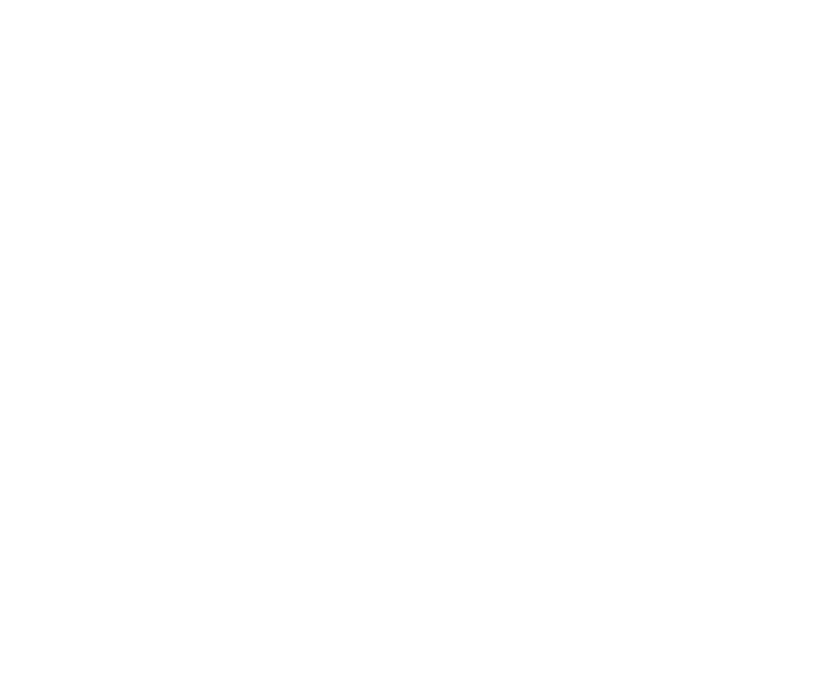
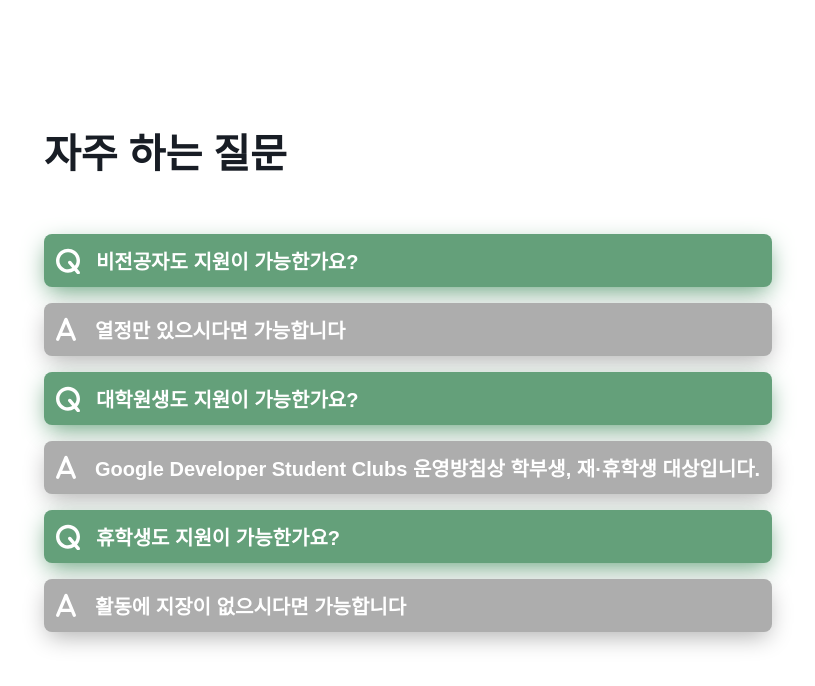
Before and after one commit to GDSCINHA/GDSCINHA.github.io, a plain HTML site: page faq.html in a window 1280 px wide. Shown: the whole page, without its empty margins (232-1047 px from the left). Drawn offline with Linux system fonts and the light colour scheme; a web font is replaced by a local one.

Commit message:
add: faq 디자인

```diff
--- a/faq.html
+++ b/faq.html
@@ -0,0 +1,113 @@
+<!DOCTYPE html>
+<html lang="ko-kr">
+
+<head>
+    <meta charset="UTF-8" />
+    <meta http-equiv="X-UA-Compatible" content="IE=edge" />
+    <meta name="viewport" content="width=device-width, initial-scale=1.0" />
+    <meta name="theme-color" content="#00BCD4" />
+    <meta name="google" content="notranslate" />
+    <title>FAQ &middot; GDSC Inha</title>
+
+    <meta name="description" content="FAQ GDSC Inha" />
+
+    <meta itemprop="name" content="FAQ · GDSC Inha" />
+    <meta itemprop="description" content="FAQ · GDSC Inha" />
+    <meta itemprop="image"
+        content="https://user-images.githubusercontent.com/87305109/182034146-ed6cf343-faa4-44ef-9c25-c4ec124464f3.jpg" />
+
+    <meta property="og:title" content="FAQ · GDSC Inha" />
+    <meta property="og:description" content="FAQ · GDSC Inha University" />
+    <meta property="og:site_name" content="FAQ · GDSC Inha" />
+    <meta property="og:url" content="https://gdscinha.github.io/faq.html" />
+    <meta property="og:type" content="website" />
+    <meta property="og:image"
+        content="https://user-images.githubusercontent.com/87305109/182034146-ed6cf343-faa4-44ef-9c25-c4ec124464f3.jpg" />
+    <meta property="og:image:type"
+        content="https://user-images.githubusercontent.com/87305109/182034146-ed6cf343-faa4-44ef-9c25-c4ec124464f3.jpg" />
+    <meta property="og:image:width" content="1200" />
+    <meta property="og:image:height" content="600" />
+
+    <meta name="twitter:card"
+        content="https://user-images.githubusercontent.com/87305109/182034146-ed6cf343-faa4-44ef-9c25-c4ec124464f3.jpg" />
+    <meta name="twitter:title" content="FAQ · GDSC Inha" />
+    <meta name="twitter:description" content="FAQ · GDSC Inha" />
+    <meta name="twitter:image"
+        content="https://user-images.githubusercontent.com/87305109/182034146-ed6cf343-faa4-44ef-9c25-c4ec124464f3.jpg" />
+
+    <link rel="shortcut icon" href="./img/favicon.png">
+    <link rel="stylesheet" href="./style.css" />
+
+    <script src="./js/faq.js"></script>
+
+    <!-- Global site tag (gtag.js) - Google Analytics -->
+    <script async src="https://www.googletagmanager.com/gtag/js?id=G-VTJKQT6JTF"></script>
+    <script>
+        window.dataLayer = window.dataLayer || [];
+        function gtag() { dataLayer.push(arguments); }
+        gtag('js', new Date());
+
+        gtag('config', 'G-VTJKQT6JTF');
+    </script>
+</head>
+
+<body>
+    <div id='wrapper'>
+        <div id="profile" style="align-items: center;">
+            <p style="font-size: 40px;text-align: left;">자주 하는 질문</p>
+        </div>
+        <br /><br /><br />
+        <ul id="question_ul">
+            <li>
+                <a class="question" id="q1" onclick="faq(this)">
+                    <svg id="q_svg" xmlns="http://www.w3.org/2000/svg" viewBox="0 0 448 512" width="24">
+                        <path fill="white"
+                            d="M393.1 402.5c34.12-39.32 54.93-90.48 54.93-146.5c0-123.5-100.5-224-223.1-224S.0001 132.5 .0001 256s100.5 224 223.1 224c44.45 0 85.81-13.16 120.7-35.58l46.73 56.08c6.328 7.594 15.42 11.52 24.59 11.52c21.35 0 31.98-18.26 31.98-32.01c0-7.223-2.433-14.49-7.419-20.47L393.1 402.5zM224 416c-88.22 0-160-71.78-160-160s71.78-159.1 160-159.1s160 71.78 160 159.1c0 36.21-12.55 69.28-32.92 96.12L280.6 267.5c-6.338-7.597-15.44-11.53-24.61-11.53c-21.27 0-31.96 18.22-31.96 32.02c0 7.223 2.433 14.49 7.419 20.47l71.53 85.83C279.6 407.7 252.8 416 224 416z" />
+                    </svg>
+                    <p>비전공자도 지원이 가능한가요?</p>
+                </a>
+                <a class="answer" id="a1" style="display: flex;">
+                    <svg xmlns="http://www.w3.org/2000/svg" viewBox="0 0 384 512" width="20" style="margin-right:1.2rem;">
+                        <path fill="white"
+                            d="M381.5 435.7l-160-384C216.6 39.78 204.9 32.01 192 32.01S167.4 39.78 162.5 51.7l-160 384c-6.797 16.31 .9062 35.05 17.22 41.84c16.38 6.828 35.08-.9219 41.84-17.22l31.8-76.31h197.3l31.8 76.31c5.109 12.28 17.02 19.7 29.55 19.7c4.094 0 8.266-.7969 12.3-2.484C380.6 470.7 388.3 452 381.5 435.7zM119.1 320L192 147.2l72 172.8H119.1z" />
+                    </svg>
+                    <p>열정만 있으시다면 가능합니다</p>
+                </a>
+            </li>
+            <li>
+                <a class="question" id="q1" onclick="faq(this)">
+                    <svg id="q_svg" xmlns="http://www.w3.org/2000/svg" viewBox="0 0 448 512" width="24">
+                        <path fill="white"
+                            d="M393.1 402.5c34.12-39.32 54.93-90.48 54.93-146.5c0-123.5-100.5-224-223.1-224S.0001 132.5 .0001 256s100.5 224 223.1 224c44.45 0 85.81-13.16 120.7-35.58l46.73 56.08c6.328 7.594 15.42 11.52 24.59 11.52c21.35 0 31.98-18.26 31.98-32.01c0-7.223-2.433-14.49-7.419-20.47L393.1 402.5zM224 416c-88.22 0-160-71.78-160-160s71.78-159.1 160-159.1s160 71.78 160 159.1c0 36.21-12.55 69.28-32.92 96.12L280.6 267.5c-6.338-7.597-15.44-11.53-24.61-11.53c-21.27 0-31.96 18.22-31.96 32.02c0 7.223 2.433 14.49 7.419 20.47l71.53 85.83C279.6 407.7 252.8 416 224 416z" />
+                    </svg>
+                    <p>대학원생도 지원이 가능한가요?</p>
+                </a>
+                <a class="answer" id="a1" style="display: flex;">
+                    <svg xmlns="http://www.w3.org/2000/svg" viewBox="0 0 384 512" width="20" style="margin-right:1.2rem;">
+                        <path fill="white"
+                            d="M381.5 435.7l-160-384C216.6 39.78 204.9 32.01 192 32.01S167.4 39.78 162.5 51.7l-160 384c-6.797 16.31 .9062 35.05 17.22 41.84c16.38 6.828 35.08-.9219 41.84-17.22l31.8-76.31h197.3l31.8 76.31c5.109 12.28 17.02 19.7 29.55 19.7c4.094 0 8.266-.7969 12.3-2.484C380.6 470.7 388.3 452 381.5 435.7zM119.1 320L192 147.2l72 172.8H119.1z" />
+                    </svg>
+                    <p>Google Developer Student Clubs 운영방침상 학부생, 재·휴학생 대상입니다.</p>
+                </a>
+            </li>
+            <li>
+                <a class="question" id="q1" onclick="faq(this)">
+                    <svg id="q_svg" xmlns="http://www.w3.org/2000/svg" viewBox="0 0 448 512" width="24">
+                        <path fill="white"
+                            d="M393.1 402.5c34.12-39.32 54.93-90.48 54.93-146.5c0-123.5-100.5-224-223.1-224S.0001 132.5 .0001 256s100.5 224 223.1 224c44.45 0 85.81-13.16 120.7-35.58l46.73 56.08c6.328 7.594 15.42 11.52 24.59 11.52c21.35 0 31.98-18.26 31.98-32.01c0-7.223-2.433-14.49-7.419-20.47L393.1 402.5zM224 416c-88.22 0-160-71.78-160-160s71.78-159.1 160-159.1s160 71.78 160 159.1c0 36.21-12.55 69.28-32.92 96.12L280.6 267.5c-6.338-7.597-15.44-11.53-24.61-11.53c-21.27 0-31.96 18.22-31.96 32.02c0 7.223 2.433 14.49 7.419 20.47l71.53 85.83C279.6 407.7 252.8 416 224 416z" />
+                    </svg>
+                    <p>휴학생도 지원이 가능한가요?</p>
+                </a>
+                <a class="answer" id="a1" style="display: flex;">
+                    <svg xmlns="http://www.w3.org/2000/svg" viewBox="0 0 384 512" width="20" style="margin-right:1.2rem;">
+                        <path fill="white"
+                            d="M381.5 435.7l-160-384C216.6 39.78 204.9 32.01 192 32.01S167.4 39.78 162.5 51.7l-160 384c-6.797 16.31 .9062 35.05 17.22 41.84c16.38 6.828 35.08-.9219 41.84-17.22l31.8-76.31h197.3l31.8 76.31c5.109 12.28 17.02 19.7 29.55 19.7c4.094 0 8.266-.7969 12.3-2.484C380.6 470.7 388.3 452 381.5 435.7zM119.1 320L192 147.2l72 172.8H119.1z" />
+                    </svg>
+                    <p>활동에 지장이 없으시다면 가능합니다</p>
+                </a>
+            </li>
+        </ul>
+    </div>
+</body>
+
+</html>
--- /dev/null
+++ b/js/faq.js
@@ -0,0 +1,28 @@
+var isClicked = false;
+var faqCount = 3;
+
+// var questions = document.getElementsByClassName('faq')
+
+function faq(clicked_li) {
+    var questions = document.getElementsByClassName('question');
+    // var question_ul = document.getElementById('question_ul');
+
+    // console.log(questions.length);
+    // console.log(questions.length);
+    // console.log(question_ul);
+
+    for (var i = 0; i < questions.length; i++) {
+
+        if (questions[i] == clicked_li) {
+            console.log('same')
+            questions.insert(i, 'a')
+        }
+    }
+
+    // li.appendChild(a);
+    // var k = question_ul.appendChild(li);
+    // // 질문 클릭된 적이 있을 때
+    // if (faqCount == questions.length) {
+    //     console.log("닫기")
+    // }
+}
--- /dev/null
+++ b/js/mail.js
@@ -0,0 +1,5 @@
+
+function mail() {
+    var mm = document.getElementById("m_content")
+    mm.innerHTML = "<i class='fa fa-envelope'></i>gdsc.inha@gmail.com"
+}
--- a/style.css
+++ b/style.css
@@ -41,7 +41,7 @@ body {
     max-width: 100%;
     height: auto;
 
-    border-radius: 50%;
+    /* border-radius: 50%; */
     /* margin-bottom: 2.5rem; */
     /* border: 3px solid #f6f6f6; */
     /* box-shadow: 0px 16px 40px rgba(63, 191, 191, 0.8); */
@@ -97,6 +97,7 @@ footer {
 #profile {
     padding: 0;
     text-align: center;
+    align-items: center;
     width: 400px;
 }
 
@@ -110,7 +111,7 @@ td {
     height: auto; */
     padding-right: 4px;
     padding-left: 4px;
-    text-align: center;
+    /* text-align: center; */
     position: relative;
     top: 50%;
 }
@@ -164,6 +165,10 @@ svg {
     /* font-size: 1.5rem; */
 }
 
+#q_svg {
+    margin-right: 1rem;
+}
+
 #btn1 {
     --link-color: #0e76a8;
 }
@@ -182,6 +187,65 @@ svg {
 
 #btn5 {
     --link-color: #3C485E;
+}
+
+li {
+    list-style-type: none;
+}
+
+.question {
+    display: flex;
+    justify-content: left;
+    align-items: left;
+    flex-wrap: wrap;
+
+    padding: 0.75rem;
+    margin-bottom: 1rem;
+    border-radius: 8px;
+
+    text-align: center;
+    text-decoration: none;
+    font-weight: 500;
+    font-size: 1.25rem;
+    color: #fff;
+
+    box-shadow: 0px 0.5rem 1.5rem -0.25rem var(--link-color);
+    background-color: var(--link-color);
+
+    transition: box-shadow 0.5s;
+
+    --link-color: #64a07a;
+}
+.answer {
+    display: flex;
+    justify-content: left;
+    text-align: left;
+    align-items: left;
+    flex-wrap: wrap;
+
+    padding: 0.75rem;
+    margin-bottom: 1rem;
+    border-radius: 8px;
+
+    text-align: center;
+    text-decoration: none;
+    font-weight: 500;
+    font-size: 1.25rem;
+    color: #fff;
+
+    box-shadow: 0px 0.5rem 1.5rem -0.25rem var(--link-color);
+    background-color: var(--link-color);
+
+    transition: box-shadow 0.5s;
+
+    --link-color: #adadad;
+}
+p.answer {
+    align: left;
+}
+
+#question:hover {
+    box-shadow: 0px 0.5rem 1.5rem 0rem var(--link-color);
 }
 
 #footer {
```
Also changed, not shown: index.html (+4 -9 lines), img/favicon.png (renamed from favicon.png), img/gdsc-logo.gif (added).
